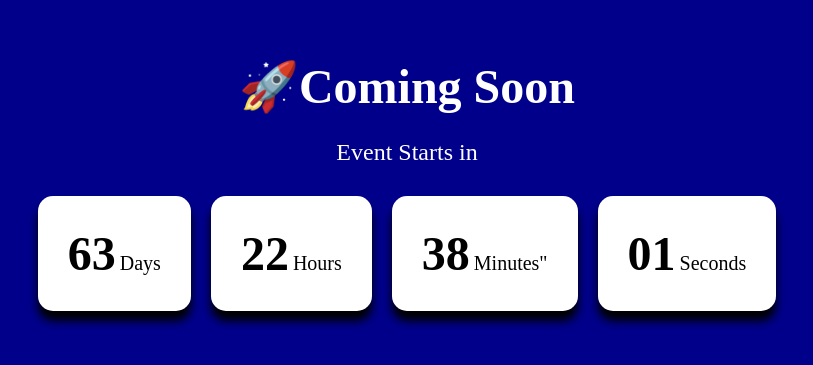
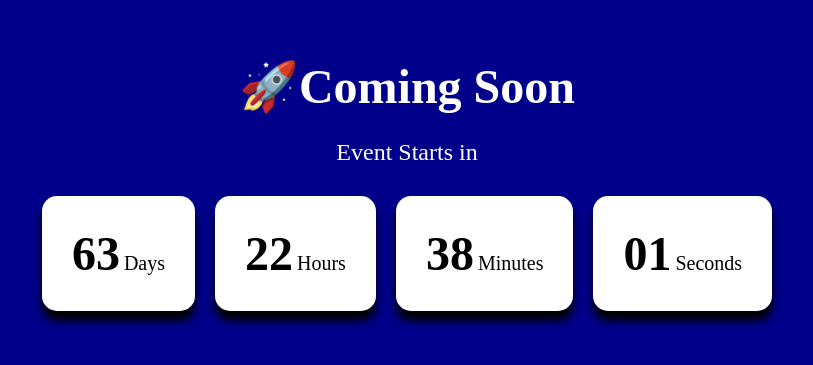
Before and after one commit to Teja4206/Event_Timer, a plain HTML site: page index.html in a window 1280 px wide. Shown: the part 239-604 px from the top of the page, without its empty margins (233-1046 px from the left). Drawn offline with Linux system fonts and the light colour scheme.

Commit message:
Update index.html

```diff
--- a/index.html
+++ b/index.html
@@ -71,7 +71,7 @@
             </div>
             <div class="time-box">
                 <span class="number" id="minutes">00</span>
-                <span class="label">Minutes"</span>
+                <span class="label">Minutes</span>
             </div>
             <div class="time-box">
                 <span class="number" id="seconds">00</span>
```
